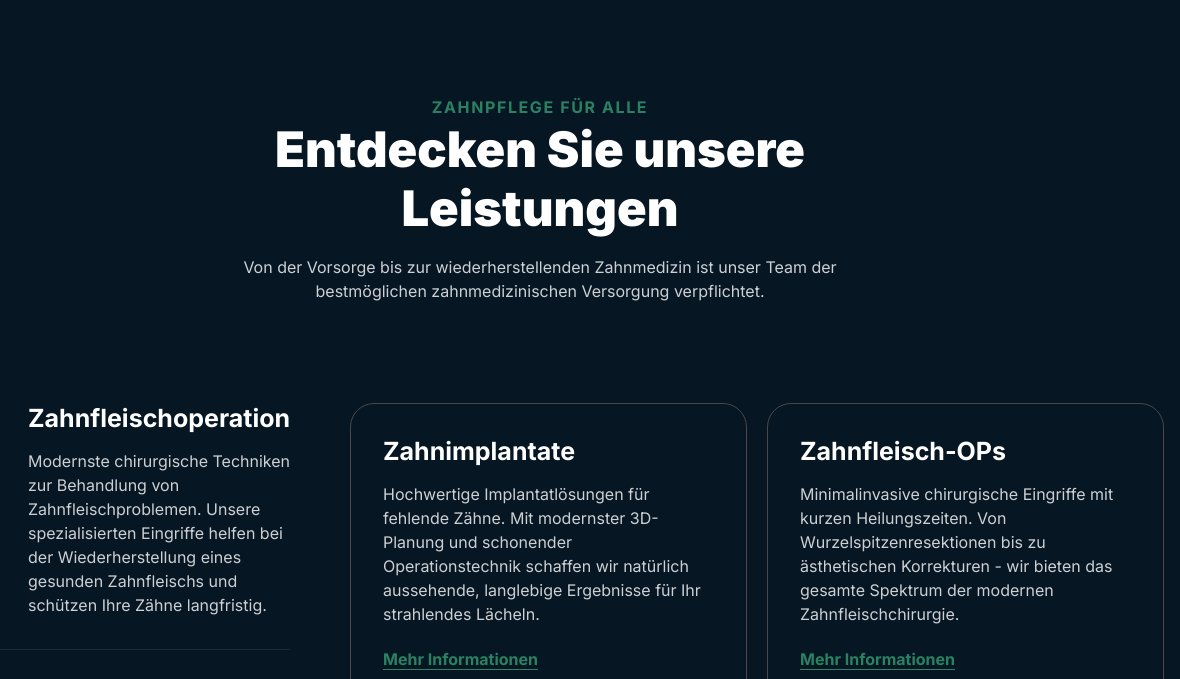
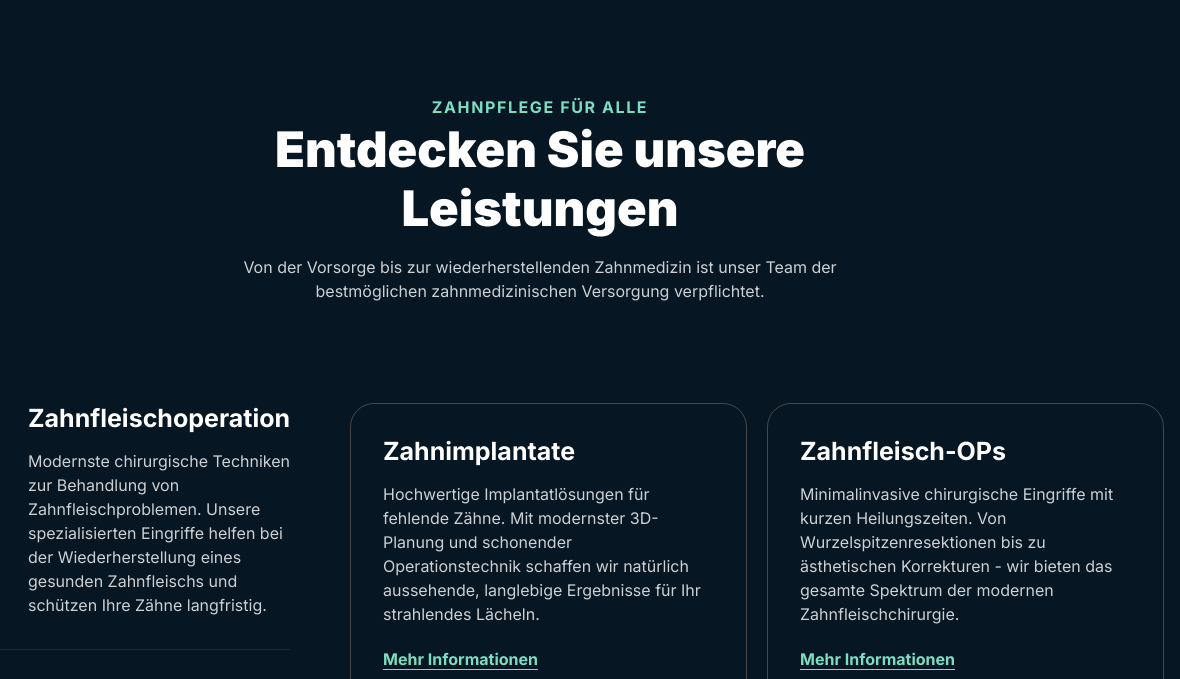
Before and after one commit to sascharissling/dentist-example-website, an Eleventy site: page src/index.html in a window 1280 px wide. Shown: the part 802-1481 px from the top of the page, 100-1280 px from the left. Built offline with nearby package versions, Linux system fonts and the light colour scheme; Eleventy itself is replaced by a stand-in of ours; files that its build step writes are made by us from their sources.

Commit message:
accessible toppers and links

```diff
--- a/src/assets/sass/services.scss
+++ b/src/assets/sass/services.scss
@@ -28,6 +28,10 @@
       flex-direction: column;
       /* centers content horizontally, set to flex-start to left align */
       align-items: center;
+    }
+
+    .cs-topper {
+      color: var(--primaryLight);
     }
 
     .cs-title,
@@ -167,8 +171,8 @@
       margin-top: auto;
       /* 24px - 32px */
       margin-bottom: clamp(1.5rem, 3.2vw, 2rem);
-      color: var(--primary);
-      border-bottom: 1px solid var(--primary);
+      color: var(--primaryLight);
+      border-bottom: 1px solid var(--primaryLight);
       display: flex;
       justify-content: flex-start;
       align-items: center;
@@ -530,6 +534,10 @@
       color: var(--bodyTextColor);
     }
 
+    .cs-topper {
+      color: var(--primaryLight);
+    }
+
     .cs-number-wrapper {
       width: calc(48 / 16 * 1rem);
       height: calc(48 / 16 * 1rem);
--- a/src/index.html
+++ b/src/index.html
@@ -206,7 +206,7 @@ eleventyNavigation:
               aussehende, langlebige Ergebnisse für Ihr strahlendes Lächeln.
             </p>
           </div>
-          <a href="" class="cs-link"> Mehr Informationen </a>
+          <a href="/" class="cs-link"> Mehr Informationen </a>
           <picture class="cs-picture">
             <img
               class="cs-image"
@@ -228,7 +228,7 @@ eleventyNavigation:
               bieten das gesamte Spektrum der modernen Zahnfleischchirurgie.
             </p>
           </div>
-          <a href="" class="cs-link"> Mehr Informationen</a>
+          <a href="/" class="cs-link"> Mehr Informationen</a>
           <picture class="cs-picture">
             <img
               class="cs-image"
```
Also changed, not shown: src/assets/css/critical.css, src/assets/css/services.css, 1 other file.
